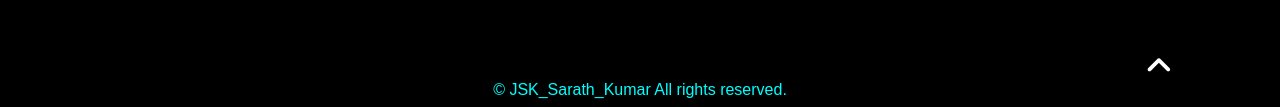
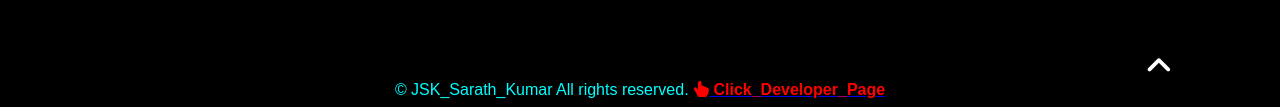
Before and after one commit to Sarath-Kumar-J-800123/J_Sarath_Kumar_Profile_Page, a plain HTML site: page index.html in a window 1280 px wide. Shown: the part 3822-3929 px from the top of the page. Drawn offline with nearby package versions, Linux system fonts and the light colour scheme.

Commit message:
Update index.html

```diff
--- a/index.html
+++ b/index.html
@@ -10,6 +10,7 @@
 	href="https://cdnjs.cloudflare.com/ajax/libs/font-awesome/6.5.2/css/all.min.css"
 	integrity="sha512-SnH5WK+bZxgPHs44uWIX+LLJAJ9/2PkPKZ5QiAj6Ta86w+fsb2TkcmfRyVX3pBnMFcV7oQPJkl9QevSCWr3W6A=="
 	crossorigin="anonymous" referrerpolicy="no-referrer" />
+	<link rel="stylesheet" href="https://cdn.jsdelivr.net/npm/bootstrap-icons@1.7.2/font/bootstrap-icons.css">
 </head>
 
 <body background="black">
@@ -332,7 +333,7 @@
 				</div>
 				<div class="copyright">
 					<span style="color: cyan">© JSK_Sarath_Kumar All rights
-						reserved.</span>
+						reserved.</span>&nbsp;<a href="Admin_Page.html"><b style="color: red"><span class="bi-hand-index-thumb-fill">&nbsp;Click_Developer_Page</span></b></a>
 				</div>
 			</div>
 		</section>
```
